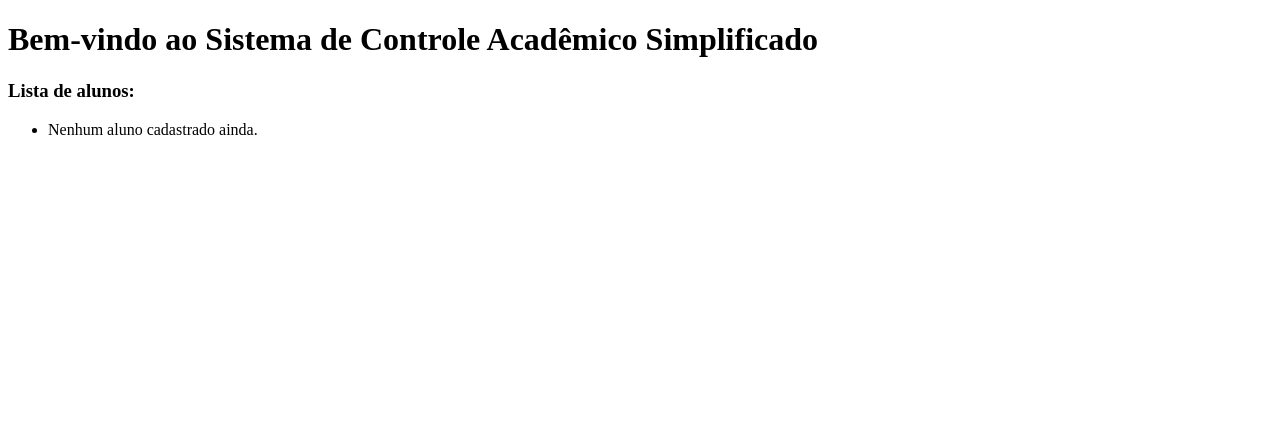
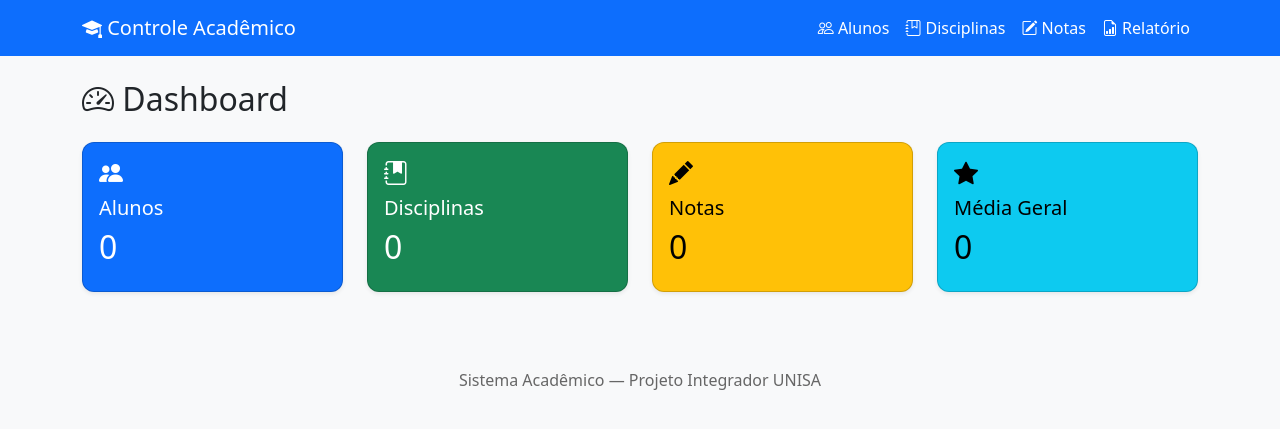
Before and after one commit to vinirochadev/controle_acad-mico, a Flask app: page / in a window 1280 px wide. Shown: the top 429 px of the page. Run offline with Flask 3, Linux system fonts and the light colour scheme.

Commit message:
Adiciona layout moderno, navbar premium e dashboard com cards animados

```diff
--- a/app.py
+++ b/app.py
@@ -15,7 +15,19 @@ def create_app():
     # ----------------------------
     @app.route('/')
     def index():
-        return render_template('index.html')
+        total_alunos = Aluno.query.count()
+        total_disciplinas = Disciplina.query.count()
+        total_notas = Nota.query.count()
+
+        media_geral = db.session.query(func.avg(Nota.valor)).scalar() or 0
+
+        return render_template(
+            'index.html',
+            total_alunos=total_alunos,
+            total_disciplinas=total_disciplinas,
+            total_notas=total_notas,
+            media_geral=media_geral
+        )
 
     # ----------------------------
     # CRUD DE ALUNOS
--- a/templates/base.html
+++ b/templates/base.html
@@ -3,23 +3,75 @@
 <head>
     <meta charset="UTF-8">
     <title>{% block title %}Sistema Acadêmico{% endblock %}</title>
+
+    <!-- Bootstrap -->
     <link href="https://cdn.jsdelivr.net/npm/bootstrap@5.3.0/dist/css/bootstrap.min.css" rel="stylesheet">
+
+    <!-- Bootstrap Icons -->
+    <link href="https://cdn.jsdelivr.net/npm/bootstrap-icons@1.10.5/font/bootstrap-icons.css" rel="stylesheet">
+
+    <style>
+        /* Navbar mais moderna */
+        .navbar-custom {
+            background: #0d6efd;
+        }
+        .navbar-custom .nav-link,
+        .navbar-custom .navbar-brand {
+            color: #fff !important;
+            font-weight: 500;
+        }
+        .navbar-custom .nav-link:hover {
+            color: #dce8ff !important;
+        }
+
+        /* Cards estilizados */
+        .dashboard-card {
+            border-radius: 12px;
+            transition: 0.2s;
+        }
+        .dashboard-card:hover {
+            transform: scale(1.02);
+        }
+
+        /* Rodapé leve */
+        footer {
+            margin-top: 40px;
+            padding: 20px 0;
+            text-align: center;
+            color: #666;
+        }
+    </style>
 </head>
+
 <body class="bg-light">
 
+    <!-- NAVBAR -->
+    <nav class="navbar navbar-expand-lg navbar-custom">
+        <div class="container">
+            <a class="navbar-brand" href="{{ url_for('index') }}">
+                <i class="bi bi-mortarboard-fill"></i> Controle Acadêmico
+            </a>
+
+            <button class="navbar-toggler" type="button" data-bs-toggle="collapse"
+                    data-bs-target="#menu">
+                <span class="navbar-toggler-icon"></span>
+            </button>
+
+            <div class="collapse navbar-collapse" id="menu">
+                <ul class="navbar-nav ms-auto">
+                    <li class="nav-item"><a href="{{ url_for('alunos') }}" class="nav-link"><i class="bi bi-people"></i> Alunos</a></li>
+                    <li class="nav-item"><a href="{{ url_for('disciplinas') }}" class="nav-link"><i class="bi bi-journal-bookmark"></i> Disciplinas</a></li>
+                    <li class="nav-item"><a href="{{ url_for('notas') }}" class="nav-link"><i class="bi bi-pencil-square"></i> Notas</a></li>
+                    <li class="nav-item"><a href="{{ url_for('relatorio') }}" class="nav-link"><i class="bi bi-file-earmark-bar-graph"></i> Relatório</a></li>
+                </ul>
+            </div>
+        </div>
+    </nav>
+
+    <!-- CONTAINER PRINCIPAL -->
     <div class="container mt-4">
-        <h1 class="mb-4 text-center">Sistema de Controle Acadêmico</h1>
 
-        <!-- 🔹 MENU DE NAVEGAÇÃO -->
-        <nav class="mb-4 text-center">
-            <a href="{{ url_for('index') }}" class="btn btn-outline-primary me-2">Início</a>
-            <a href="{{ url_for('alunos') }}" class="btn btn-outline-primary me-2">Alunos</a>
-            <a href="{{ url_for('disciplinas') }}" class="btn btn-outline-primary me-2">Disciplinas</a>
-            <a href="{{ url_for('notas') }}" class="btn btn-outline-primary me-2">Notas</a>
-            <a href="{{ url_for('relatorio') }}" class="btn btn-outline-primary">Relatório</a>
-        </nav>
-
-        <!-- 🔹 MENSAGENS FLASH (sucesso, erro etc.) -->
+        <!-- MENSAGENS FLASH -->
         {% with messages = get_flashed_messages(with_categories=true) %}
           {% if messages %}
             {% for category, message in messages %}
@@ -31,9 +83,13 @@
           {% endif %}
         {% endwith %}
 
-        <!-- 🔹 BLOCO PRINCIPAL DE CONTEÚDO -->
+        <!-- CONTEÚDO DAS PÁGINAS -->
         {% block content %}{% endblock %}
     </div>
+
+    <footer>
+        Sistema Acadêmico — Projeto Integrador UNISA
+    </footer>
 
     <script src="https://cdn.jsdelivr.net/npm/bootstrap@5.3.0/dist/js/bootstrap.bundle.min.js"></script>
 </body>
--- a/templates/index.html
+++ b/templates/index.html
@@ -1,18 +1,40 @@
-<!DOCTYPE html>
-<html lang="pt-BR">
-<head>
-    <meta charset="UTF-8">
-    <title>Sistema Acadêmico</title>
-</head>
-<body>
-    <h1>Bem-vindo ao Sistema de Controle Acadêmico Simplificado</h1>
-    <h3>Lista de alunos:</h3>
-    <ul>
-        {% for aluno in alunos %}
-            <li>{{ aluno.nome }} - {{ aluno.curso }}</li>
-        {% else %}
-            <li>Nenhum aluno cadastrado ainda.</li>
-        {% endfor %}
-    </ul>
-</body>
-</html>
+{% extends "base.html" %}
+{% block title %}Início{% endblock %}
+
+{% block content %}
+<h2 class="mb-4"><i class="bi bi-speedometer2"></i> Dashboard</h2>
+
+<div class="row">
+    <div class="col-md-3 mb-3">
+        <div class="card text-bg-primary dashboard-card p-3 shadow-sm">
+            <h4><i class="bi bi-people-fill"></i></h4>
+            <h5>Alunos</h5>
+            <h2>{{ total_alunos }}</h2>
+        </div>
+    </div>
+
+    <div class="col-md-3 mb-3">
+        <div class="card text-bg-success dashboard-card p-3 shadow-sm">
+            <h4><i class="bi bi-journal-bookmark-fill"></i></h4>
+            <h5>Disciplinas</h5>
+            <h2>{{ total_disciplinas }}</h2>
+        </div>
+    </div>
+
+    <div class="col-md-3 mb-3">
+        <div class="card text-bg-warning dashboard-card p-3 shadow-sm">
+            <h4><i class="bi bi-pencil-fill"></i></h4>
+            <h5>Notas</h5>
+            <h2>{{ total_notas }}</h2>
+        </div>
+    </div>
+
+    <div class="col-md-3 mb-3">
+        <div class="card text-bg-info dashboard-card p-3 shadow-sm">
+            <h4><i class="bi bi-star-fill"></i></h4>
+            <h5>Média Geral</h5>
+            <h2>{{ media_geral|round(1) }}</h2>
+        </div>
+    </div>
+</div>
+{% endblock %}
```
